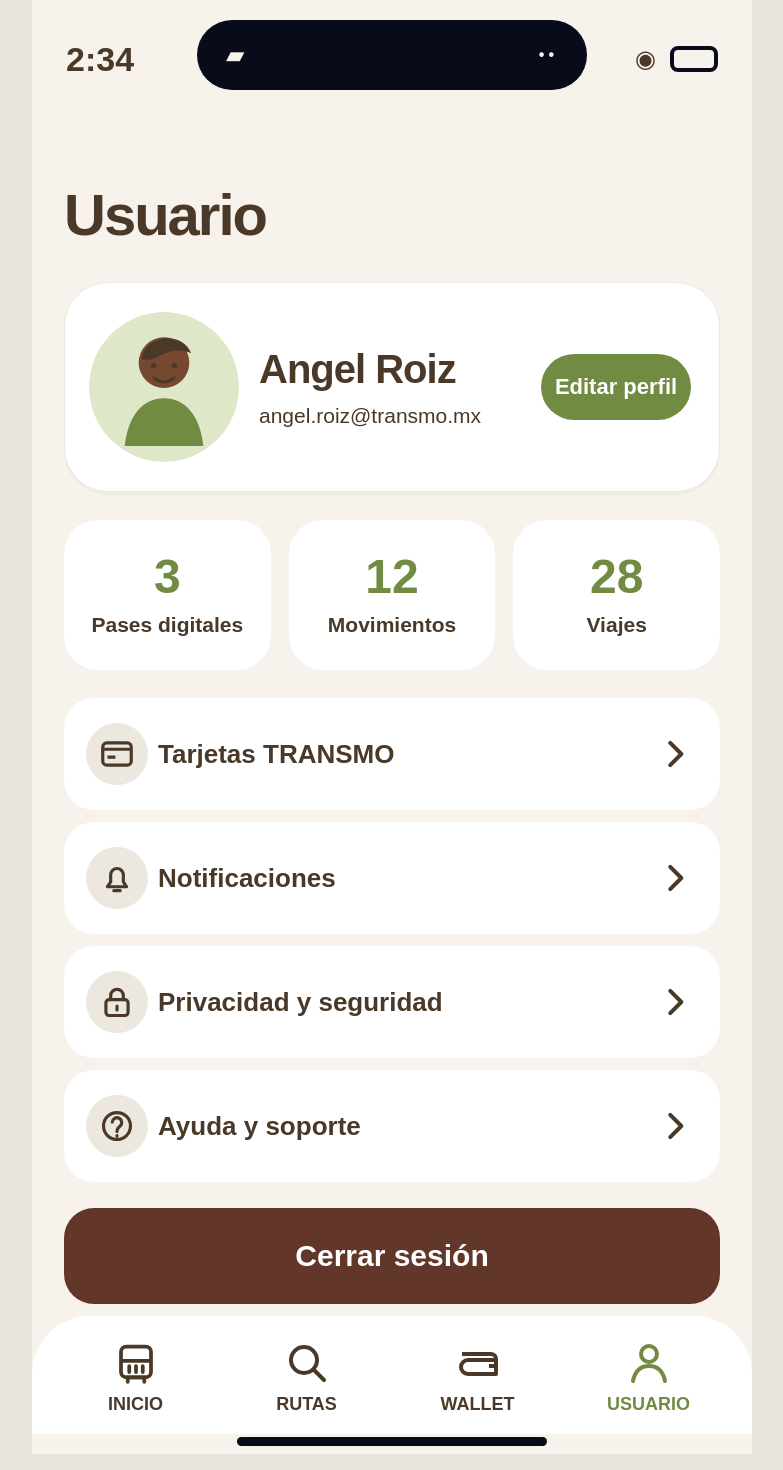
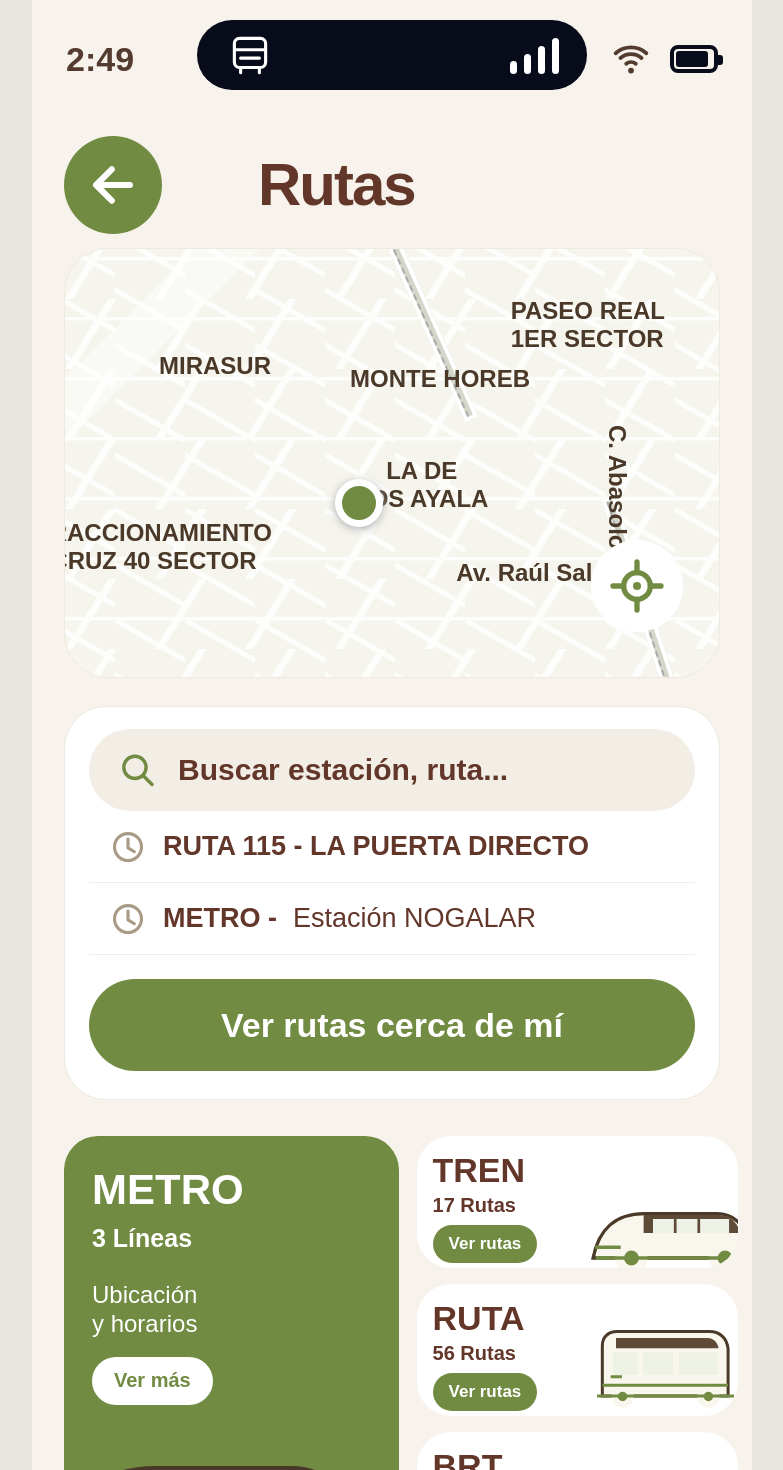
Before and after one commit to roianrose/transmo, a React (Vite) app: page / in a window 1280 px wide. Shown: the top 1470 px of the page, without its empty margins (248-1031 px from the left). Built offline with nearby package versions, Linux system fonts and the light colour scheme.

Commit message:
Implement TRANSMO Routes screen

```diff
--- a/src/App.tsx
+++ b/src/App.tsx
@@ -2,96 +2,107 @@ import { useState } from 'react'
 
 function StatusBar() {
   return (
-    <header className="user-status">
-      <span>2:34</span>
-      <div className="user-status-island"><span>▰</span><b>••</b></div>
-      <div className="user-status-icons"><span>◉</span><i /></div>
+    <header className="routes-status">
+      <span className="status-time">2:49</span>
+      <div className="status-island">
+        <svg viewBox="0 0 48 48" fill="none" aria-label="Autobús"><rect x="9" y="8" width="30" height="28" rx="5" stroke="currentColor" strokeWidth="3"/><path d="M10 19h28M15 36v5M33 36v5M15 27h18" stroke="currentColor" strokeWidth="3" strokeLinecap="round"/></svg>
+        <div className="status-signal"><i/><i/><i/><i/></div>
+      </div>
+      <div className="status-right">
+        <svg viewBox="0 0 48 48" fill="none"><path d="M8 18a24 24 0 0132 0M13 23a17 17 0 0122 0M19 29a8 8 0 0110 0" stroke="currentColor" strokeWidth="4" strokeLinecap="round"/><circle cx="24" cy="36" r="3" fill="currentColor"/></svg>
+        <div className="battery"><span/></div>
+      </div>
     </header>
   )
 }
 
-function Chevron() {
-  return <svg viewBox="0 0 48 48" fill="none" aria-hidden="true"><path d="M18 10l14 14-14 14" stroke="currentColor" strokeWidth="5" strokeLinecap="round" strokeLinejoin="round" /></svg>
+function ArrowLeft() {
+  return <svg viewBox="0 0 48 48" fill="none"><path d="M38 24H10M23 11L10 24l13 13" stroke="currentColor" strokeWidth="5" strokeLinecap="round" strokeLinejoin="round"/></svg>
 }
 
-function CardIcon() {
-  return <svg viewBox="0 0 48 48" fill="none" aria-hidden="true"><rect x="6" y="10" width="36" height="28" rx="5" stroke="currentColor" strokeWidth="4"/><path d="M7 18h34M12 28h10" stroke="currentColor" strokeWidth="4" /></svg>
+function SearchIcon() {
+  return <svg viewBox="0 0 48 48" fill="none"><circle cx="21" cy="21" r="13" stroke="currentColor" strokeWidth="4"/><path d="M31 31l10 10" stroke="currentColor" strokeWidth="4" strokeLinecap="round"/></svg>
 }
 
-function BellIcon() {
-  return <svg viewBox="0 0 48 48" fill="none" aria-hidden="true"><path d="M12 35h24l-4-6V20a8 8 0 00-16 0v9zM20 40h8" stroke="currentColor" strokeWidth="4" strokeLinecap="round" strokeLinejoin="round" /></svg>
+function ClockIcon() {
+  return <svg viewBox="0 0 48 48" fill="none"><circle cx="24" cy="24" r="17" stroke="currentColor" strokeWidth="4"/><path d="M24 14v11l8 5" stroke="currentColor" strokeWidth="4" strokeLinecap="round"/></svg>
 }
 
-function LockIcon() {
-  return <svg viewBox="0 0 48 48" fill="none" aria-hidden="true"><rect x="10" y="21" width="28" height="20" rx="4" stroke="currentColor" strokeWidth="4"/><path d="M16 21v-5a8 8 0 0116 0v5M24 29v5" stroke="currentColor" strokeWidth="4" strokeLinecap="round" /></svg>
+function CrosshairIcon() {
+  return <svg viewBox="0 0 48 48" fill="none"><circle cx="24" cy="24" r="10" stroke="currentColor" strokeWidth="4"/><circle cx="24" cy="24" r="3" fill="currentColor"/><path d="M24 6v8M24 34v8M6 24h8M34 24h8" stroke="currentColor" strokeWidth="4" strokeLinecap="round"/></svg>
 }
 
-function HelpIcon() {
-  return <svg viewBox="0 0 48 48" fill="none" aria-hidden="true"><circle cx="24" cy="24" r="17" stroke="currentColor" strokeWidth="4"/><path d="M18 19a6 6 0 1110 5c-3 2-4 3-4 7M24 36v1" stroke="currentColor" strokeWidth="4" strokeLinecap="round" /></svg>
+function MetroTrain({ small = false }: { small?: boolean }) {
+  return <svg className={small ? 'vehicle vehicle-small' : 'vehicle'} viewBox="0 0 260 150" fill="none" aria-hidden="true"><path d="M18 130c8-43 34-66 76-66h108c25 0 42 17 46 43l-4 23H18z" fill="#f9f7ed" stroke="#4a3928" strokeWidth="5"/><path d="M93 66h112c15 0 27 10 32 27H93z" fill="#5d4a37"/><path d="M107 72h31v21h-31zM142 72h31v21h-31zM177 72h43v21h-43z" fill="#edf1e6"/><circle cx="75" cy="130" r="24" fill="#f9f7ed"/><circle cx="75" cy="130" r="11" fill="#718b42"/><circle cx="214" cy="130" r="24" fill="#f9f7ed"/><circle cx="214" cy="130" r="11" fill="#718b42"/><path d="M22 130h16M239 130h17M21 114h38" stroke="#718b42" strokeWidth="5"/><path d="M28 130h191" stroke="#718b42" strokeWidth="5"/></svg>
 }
 
-function BusIcon() {
-  return <svg viewBox="0 0 64 64" fill="none" aria-hidden="true"><rect x="12" y="10" width="40" height="41" rx="7" stroke="currentColor" strokeWidth="5"/><path d="M15 29h34M21 51v6M43 51v6M19 51h26M23 36v8M32 36v8M41 36v8" stroke="currentColor" strokeWidth="5" strokeLinecap="round" /></svg>
+function BusIllustration({ folded = false }: { folded?: boolean }) {
+  return <svg className={folded ? 'bus bus-folded' : 'bus'} viewBox="0 0 260 150" fill="none" aria-hidden="true"><path d="M24 42c0-15 10-24 25-24h155c17 0 29 11 31 29v79H24V42z" fill="#f9f7ed" stroke="#4a3928" strokeWidth="5"/><path d="M47 29h154c9 0 16 7 18 17H47z" fill="#5d4a37"/><path d="M42 53h42v38H42zM93 53h50v38H93zM152 53h66v38h-66z" fill="#edf1e6"/><circle cx="58" cy="127" r="19" fill="#f9f7ed"/><circle cx="58" cy="127" r="8" fill="#718b42"/><circle cx="202" cy="127" r="19" fill="#f9f7ed"/><circle cx="202" cy="127" r="8" fill="#718b42"/><path d="M24 108h211M15 126h230" stroke="#718b42" strokeWidth="5"/><path d="M38 94h19" stroke="#718b42" strokeWidth="5"/></svg>
 }
 
 export default function App() {
+  const [query, setQuery] = useState('')
   const [notice, setNotice] = useState('')
-  const menuItems = [
-    { label: 'Tarjetas TRANSMO', icon: <CardIcon /> },
-    { label: 'Notificaciones', icon: <BellIcon /> },
-    { label: 'Privacidad y seguridad', icon: <LockIcon /> },
-    { label: 'Ayuda y soporte', icon: <HelpIcon /> },
-  ]
+  return (
+    <div className="routes-shell">
+      <StatusBar />
+      <main className="routes-main">
+        <div className="title-row">
+          <button className="back-button" aria-label="Volver" onClick={() => setNotice('Volver')}><ArrowLeft /></button>
+          <h1>Rutas</h1>
+        </div>
 
-  return (
-    <div className="user-shell">
-      <StatusBar />
-
-      <main className="user-main">
-        <h1>Usuario</h1>
-
-        <section className="profile-card">
-          <div className="avatar" aria-label="Foto de perfil">
-            <svg viewBox="0 0 160 160" fill="none" aria-hidden="true">
-              <circle cx="80" cy="80" r="80" fill="#dfe7c9" />
-              <circle cx="80" cy="54" r="27" fill="#75482f" />
-              <path d="M56 50c4-25 43-31 53-6-11-5-24-3-34 3-6 4-12 5-19 3z" fill="#4a3928" />
-              <path d="M38 143c4-34 20-51 42-51s38 17 42 51" fill="#718b42" />
-              <circle cx="69" cy="57" r="3" fill="#4a3928"/><circle cx="91" cy="57" r="3" fill="#4a3928"/>
-              <path d="M69 70c7 6 15 6 22 0" stroke="#4a3928" strokeWidth="3" strokeLinecap="round" />
-            </svg>
-          </div>
-          <div className="profile-copy"><h2>Angel Roiz</h2><p>angel.roiz@transmo.mx</p></div>
-          <button className="profile-edit" onClick={() => setNotice('Perfil')}>Editar perfil</button>
+        <section className="map-card" aria-label="Mapa de rutas">
+          <div className="map-grid"/>
+          <div className="map-label label-one">MIRASUR</div>
+          <div className="map-label label-two">MONTE HOREB</div>
+          <div className="map-label label-three">FRACCIONAMIENTO<br/>CRUZ 40 SECTOR</div>
+          <div className="map-label label-four">PASEO REAL<br/>1ER SECTOR</div>
+          <div className="map-label label-five">LA DE<br/>LOS AYALA</div>
+          <div className="map-label label-six">Av. Raúl Sal.</div>
+          <div className="map-label label-seven">C. Abasolo</div>
+          <div className="map-street street-one"><span/></div>
+          <div className="map-street street-two"><span/></div>
+          <div className="map-pin"><i/></div>
+          <button className="location-button" aria-label="Mi ubicación" onClick={() => setNotice('Mi ubicación')}><CrosshairIcon /></button>
         </section>
 
-        <section className="account-summary">
-          <button onClick={() => setNotice('Pases digitales')}><strong>3</strong><span>Pases digitales</span></button>
-          <button onClick={() => setNotice('Movimientos')}><strong>12</strong><span>Movimientos</span></button>
-          <button onClick={() => setNotice('Viajes')}><strong>28</strong><span>Viajes</span></button>
+        <section className="route-search-card">
+          <label className="search-row">
+            <SearchIcon />
+            <input value={query} onChange={(e) => setQuery(e.target.value)} placeholder="Buscar estación, ruta..." />
+          </label>
+          <button className="recent-row" onClick={() => setQuery('115')}><ClockIcon /><strong>RUTA 115 - LA PUERTA DIRECTO</strong></button>
+          <button className="recent-row" onClick={() => setQuery('NOGALAR')}><ClockIcon /><strong>METRO - </strong><span>Estación NOGALAR</span></button>
+          <button className="nearby-button" onClick={() => setNotice('Buscando rutas cercanas')}>Ver rutas cerca de mí</button>
         </section>
 
-        <section className="user-menu">
-          {menuItems.map((item) => (
-            <button key={item.label} onClick={() => setNotice(item.label)}>
-              <span className="menu-icon">{item.icon}</span>
-              <strong>{item.label}</strong>
-              <span className="menu-chevron"><Chevron /></span>
-            </button>
-          ))}
+        <section className="transport-grid">
+          <article className="metro-card transport-card">
+            <div className="metro-copy"><h2>METRO</h2><strong>3 Líneas</strong><p>Ubicación<br/>y horarios</p><button onClick={() => setNotice('Más información de Metro')}>Ver más</button></div>
+            <div className="metro-art"><div className="metro-platform"/><MetroTrain /></div>
+          </article>
+
+          <div className="small-cards">
+            <article className="train-card transport-card"><div><h2>TREN</h2><strong>17 Rutas</strong><button onClick={() => setNotice('Rutas de Tren')}>Ver rutas</button></div><MetroTrain small /></article>
+            <article className="ruta-card transport-card"><div><h2>RUTA</h2><strong>56 Rutas</strong><button onClick={() => setNotice('Rutas disponibles')}>Ver rutas</button></div><BusIllustration /></article>
+            <article className="brt-card transport-card"><div><h2>BRT</h2><strong>60 Rutas</strong><button onClick={() => setNotice('Rutas BRT')}>Ver rutas</button></div><BusIllustration folded /></article>
+          </div>
         </section>
-
-        <button className="logout-button" onClick={() => setNotice('Cerrar sesión')}>Cerrar sesión</button>
-        {notice && <div className="notice-toast" role="status">{notice}</div>}
+        {notice && <div className="routes-toast" role="status">{notice}</div>}
       </main>
 
-      <nav className="wallet-nav user-nav" aria-label="Navegación principal">
+      <nav className="routes-nav" aria-label="Navegación principal">
         <button><BusIcon /><span>INICIO</span></button>
-        <button><svg viewBox="0 0 48 48" fill="none"><circle cx="21" cy="21" r="13" stroke="currentColor" strokeWidth="4"/><path d="M31 31l10 10" stroke="currentColor" strokeWidth="4" strokeLinecap="round" /></svg><span>RUTAS</span></button>
-        <button><svg viewBox="0 0 48 48" fill="none"><path d="M8 15h29a5 5 0 015 5v15H14a7 7 0 010-14h28" stroke="currentColor" strokeWidth="4" strokeLinejoin="round"/><path d="M35 27h7" stroke="currentColor" strokeWidth="4" /></svg><span>WALLET</span></button>
-        <button className="active"><svg viewBox="0 0 48 48" fill="none"><circle cx="24" cy="15" r="8" stroke="currentColor" strokeWidth="4"/><path d="M8 42c2-10 8-15 16-15s14 5 16 15" stroke="currentColor" strokeWidth="4" strokeLinecap="round" /></svg><span>USUARIO</span></button>
+        <button className="active"><SearchIcon /><span>RUTAS</span></button>
+        <button><WalletIcon /><span>WALLET</span></button>
+        <button><UserIcon /><span>USUARIO</span></button>
       </nav>
       <div className="home-indicator" />
     </div>
   )
 }
+
+function BusIcon() { return <svg viewBox="0 0 48 48" fill="none"><rect x="8" y="7" width="32" height="31" rx="6" stroke="currentColor" strokeWidth="4"/><path d="M9 20h30M14 38v5M34 38v5M14 27h20" stroke="currentColor" strokeWidth="4" strokeLinecap="round"/></svg> }
+function WalletIcon() { return <svg viewBox="0 0 48 48" fill="none"><path d="M7 14h27a6 6 0 016 6v17H14a7 7 0 010-14h26" stroke="currentColor" strokeWidth="4" strokeLinejoin="round"/><path d="M34 26h6" stroke="currentColor" strokeWidth="4"/></svg> }
+function UserIcon() { return <svg viewBox="0 0 48 48" fill="none"><circle cx="24" cy="15" r="8" stroke="currentColor" strokeWidth="4"/><path d="M8 42c2-10 8-15 16-15s14 5 16 15" stroke="currentColor" strokeWidth="4" strokeLinecap="round"/></svg> }
--- a/src/main.tsx
+++ b/src/main.tsx
@@ -3,6 +3,4 @@ import ReactDOM from 'react-dom/client'
 import App from './App'
 import './styles.css'
 
-ReactDOM.createRoot(document.getElementById('root')!).render(
-  <React.StrictMode><App /></React.StrictMode>,
-)
+ReactDOM.createRoot(document.getElementById('root')!).render(<React.StrictMode><App /></React.StrictMode>)
```
Also changed, not shown: src/styles.css.
